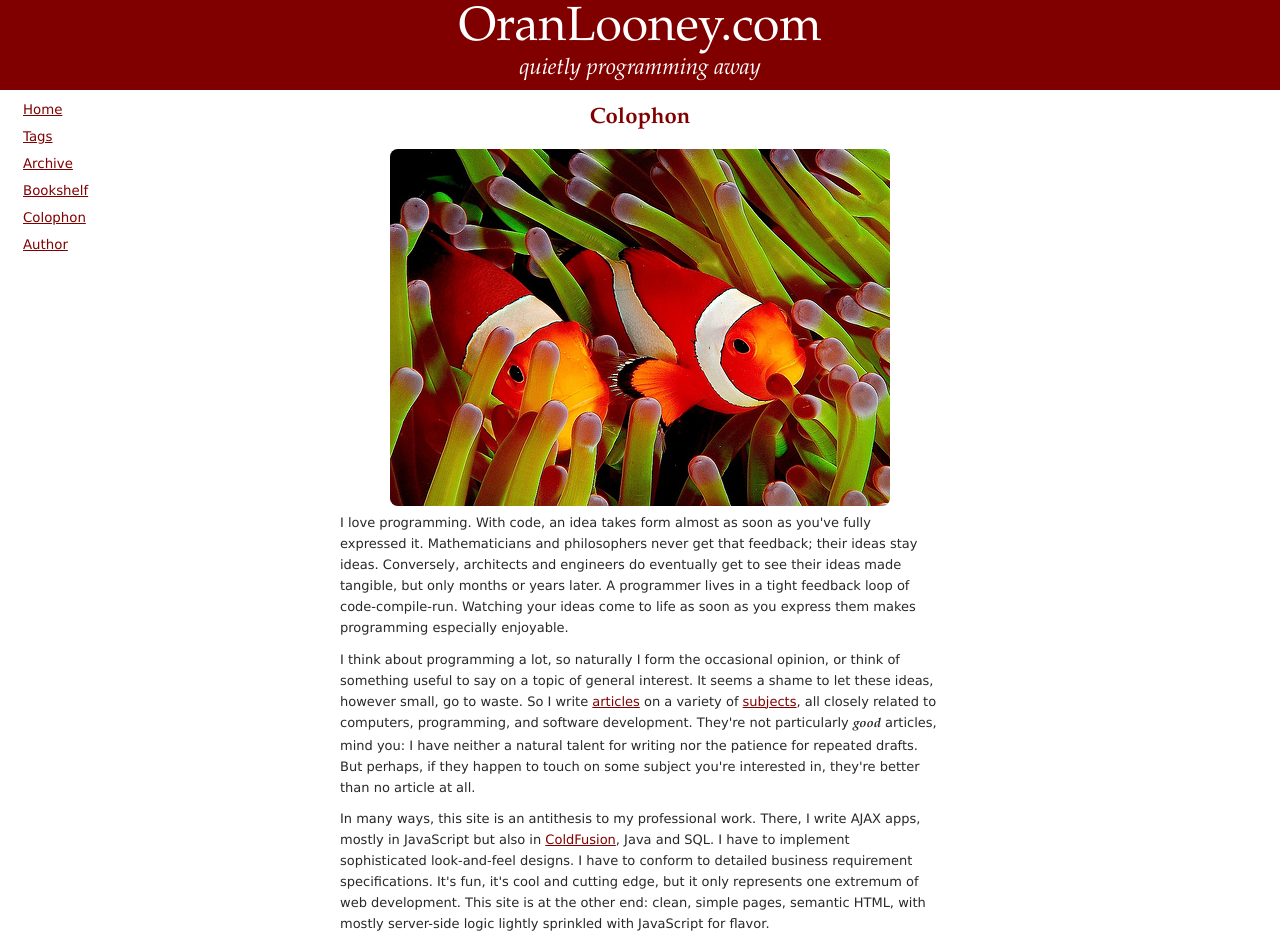
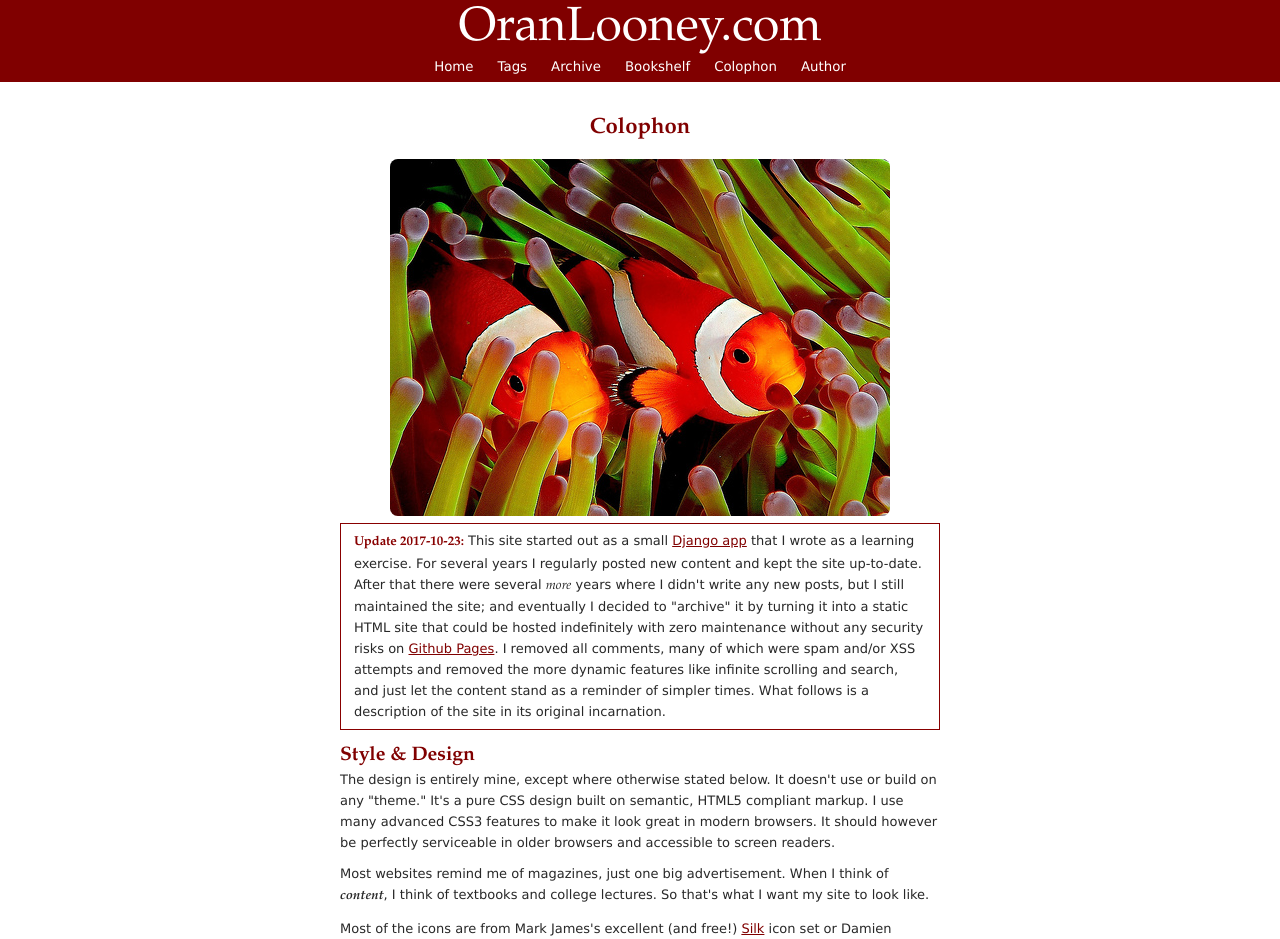
Before and after one commit to olooney/olooney.github.io, a plain HTML site: page colophon/index.html in a window 1280 px wide. Shown: the top 939 px of the page. Drawn offline with Linux system fonts and the light colour scheme.

Commit message:
editing articles that have obviously been invalidated by the passage of time

```diff
--- a/colophon/index.html
+++ b/colophon/index.html
@@ -82,11 +82,8 @@
 
 <div>
 
-<p>I love programming.  With code, an idea takes form almost as soon as you've fully expressed it.  Mathematicians and philosophers never get that feedback; their ideas stay ideas.  Conversely, architects and engineers do eventually get to see their ideas made tangible, but only  months or years later. A programmer lives in a tight feedback loop of code-compile-run.  Watching your ideas come to life as soon as you express them makes programming especially enjoyable.
-</p>
-<p>I think about programming a lot, so naturally I form the occasional opinion, or think of something useful to say on a topic of general interest.  It seems a shame to let these ideas, however small, go to waste.  So I write <a href="/index/">articles</a> on a variety of <a href="/tags/">subjects</a>, all closely related to computers, programming, and software development.  They're not particularly <em>good</em> articles, mind you: I have neither a natural talent for writing nor the patience for repeated drafts.  But perhaps, if they happen to touch on some subject you're interested in, they're better than no article at all.
-</p>
-<p>In many ways, this site is an antithesis to my professional work.  There, I write AJAX apps, mostly in JavaScript but also in <a href="http://en.wikipedia.org/wiki/Adobe_ColdFusion">ColdFusion</a>, Java and SQL.  I have to implement sophisticated look-and-feel designs.  I have to conform to detailed business requirement specifications.  It's fun, it's cool and cutting edge, but it only represents one extremum of web development.  This site is at the other end: clean, simple pages, semantic HTML, with mostly server-side logic lightly sprinkled with JavaScript for flavor.
+<p class="archive-notice">
+    <b>Update 2017-10-23:</b> This site started out as a small <a href="https://github.com/olooney/owl-blog">Django app</a> that I wrote as a learning exercise. For several years I regularly posted new content and kept the site up-to-date. After that there were several <i>more</i> years where I didn't write any new posts, but I still maintained the site; and eventually I decided to "archive" it by turning it into a static HTML site that could be hosted indefinitely with zero maintenance without any security risks on <a href="https://pages.github.com/">Github Pages</a>. I removed all comments, many of which were spam and/or XSS attempts and removed the more dynamic features like infinite scrolling and search, and just let the content stand as a reminder of simpler times. What follows is a description of the site in its original incarnation.
 </p>
 
 <h2>Style &amp; Design</h2>
@@ -130,7 +127,6 @@
 </p>
 
 
-
 </div>
 <p>
   <span class="signature">- Oran Looney</span>
--- a/static/site/css/main.css
+++ b/static/site/css/main.css
@@ -17,7 +17,7 @@ strong {
 }
 #banner {
 	/* these should match the content-page so everything lines up. */
-	padding: 0.2em 0 0.5em;
+	padding: 0.2em 0 1.6em;
 	background-color: #800000;
 }
 #banner a {
@@ -31,39 +31,35 @@ strong {
 	text-decoration: none;
 }
 #banner h6 {
-	display: block;
-	margin: auto;
-	width: 600px;
-	text-align: center;
-	font-size: 1.4em;
-	font-style: italic;
-	color: white;
+    display:none;
 }
 
 #sidebar {
-    position: absolute;
-	top: 100px;
-	left: 0;
+	width: 600px;
+    position: relative;
+	top: -1.5em;
     padding: 0;
+	margin: 0 auto;
 }
 
 /* Menu style */
 ul.menu {
+	width: 600px;
+	display: block;
+	text-align: center;
 	list-style-type: none;
 }
 ul.menu li {
-	display: block;
-	width: 100px;
+	display: inline;
 	background-repeat: no-repeat;
-	margin-left: 10px;
 }
 ul.menu li a {
-	display: block;
-	margin-left: 3px;
-	padding: 2px 2px 10px 10px;
-	color: #800000;
+	display: inline;
+	padding: 2px 10px;
+	color: #FFF;
 	font-size: 10pt;
 	font-family: Verdana, sans-serif;
+	text-decoration: none;
 }
 
 ul.menu li.menu_login {
@@ -76,7 +72,8 @@ ul.menu li a[href='http://agilemanifesto.org/sign/display.cgi?ms=000000203'] {
 	display: none
 }
 ul.menu a:hover, ul.menu a:active,ul.menu a:visited:hover,ul.menu a:active:hover {
-	color: #800000;
+	color: #FFF;
+	text-decoration: underline;
 }
 ul.menu li.menu_break {
 	display: none;
@@ -357,3 +354,12 @@ a.big-rss-link:hover {
 	padding: 50px 50px 35px;
     font-style: italic;
 }
+
+p.archive-notice {
+	border: 1px solid #800;
+	padding: 0.5em 1em;
+	margin: 0;
+}
+p.archive-notice > b {
+    color: #800;
+}
```
Also changed, not shown: deep-copy-javascript/index.html (+3 -0 lines), super-javascript/index.html (+4 -0 lines).
